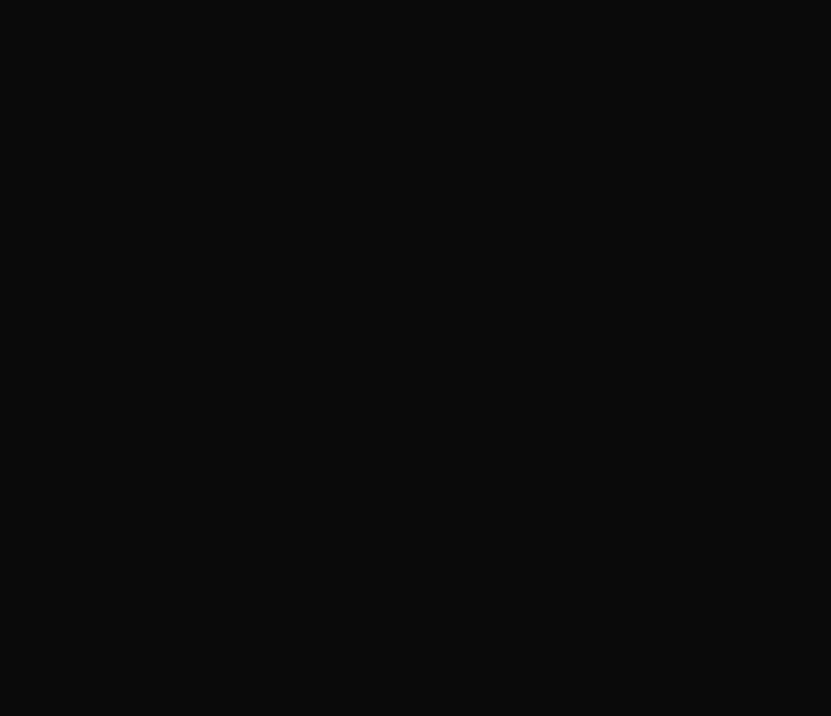
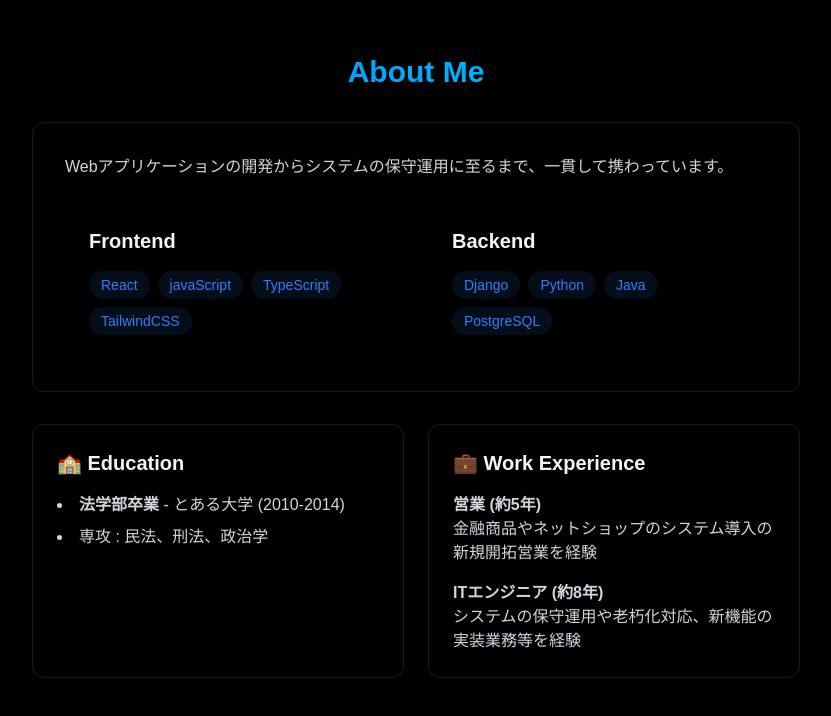
Before and after one commit to kametaro1210/react-portfolio-design, a React (Vite) app: page / in a window 1280 px wide. Shown: the part 834-1550 px from the top of the page, without its empty margins (224-1055 px from the left). Before the commit the page ends 800 px from the top, so only its background shows below. Built offline with nearby package versions, Linux system fonts and the light colour scheme.

Commit message:
About画面実装

```diff
--- a/src/App.tsx
+++ b/src/App.tsx
@@ -2,6 +2,7 @@
 import { LoadingScreen } from "./components/LoadingScreen";
 import { MobileMenu } from "./components/MobileMenu";
 import { Navbar } from "./components/Navbar";
+import { About } from "./components/section/About";
 import { Home } from "./components/section/Home";
 import "./index.css";
 
@@ -32,6 +33,7 @@
         <MobileMenu menuOpen={menuOpen} setMenuOpen={setMenuOpen} />
 
         <Home />
+        <About />
 
       </div>
     </>
--- /dev/null
+++ b/src/components/section/About.tsx
@@ -0,0 +1,109 @@
+
+export const About = () => {
+
+  const frontendSkills: string[] = [
+    "React",
+    "javaScript",
+    "TypeScript",
+    "TailwindCSS",
+  ];
+
+  const backendSkills: string[] = [
+    "Django",
+    "Python",
+    "Java",
+    "PostgreSQL",
+  ];
+
+  return (
+
+    <section
+      id="about"
+      className="min-h-screen flex items-center justify-center px-4 py-16 sm:px-6 sm:py-20"
+    >
+
+        <div className="w-full max-w-3xl mx-auto">
+          <h2 className="text-2xl sm:text-3xl font-bold mb-6 sm:mb-8 bg-linear-to-r from-blue-500 to-cyan-400 bg-clip-text text-transparent text-center">
+            About Me
+          </h2>
+
+          <div className="rounded-xl p-4 sm:p-8 border-white/10 border hover:-translate-y-1 transition-all">
+            <p className="text-sm sm:text-base text-gray-300 mb-6">
+              Webアプリケーションの開発からシステムの保守運用に至るまで、一貫して携わっています。
+            </p>
+
+            <div className="grid grid-cols-1 md:grid-cols-2 gap-4 sm:gap-6">
+              <div className="min-w-0 rounded-xl p-4 sm:p-6 hover:-translate-y-1 transition-all">
+                <h3 className="text-lg sm:text-xl font-bold mb-4"> Frontend</h3>
+                <div className="flex flex-wrap gap-2">
+                  {frontendSkills.map((f_tech) => (
+                    <span
+                      key={f_tech}
+                      className="bg-blue-500/10 text-blue-500 py-1 px-3 rounded-full text-sm hover:bg-blue-500/20
+                                    hover:shadow-[0_2px_8px_rgba(59,130,246,0.2)] transition"
+                    >
+                      {f_tech}
+                    </span>
+                  ))}
+                </div>
+              </div>
+
+              <div className="min-w-0 rounded-xl p-4 sm:p-6 hover:-translate-y-1 transition-all">
+                <h3 className="text-lg sm:text-xl font-bold mb-4"> Backend</h3>
+                <div className="flex flex-wrap gap-2">
+                  {backendSkills.map((b_tech) => (
+                    <span
+                      key={b_tech}
+                      className="bg-blue-500/10 text-blue-500 py-1 px-3 rounded-full text-sm hover:bg-blue-500/20
+                                    hover:shadow-[0_2px_8px_rgba(59,130,2246,0.2)] transition"
+                    >
+                      {b_tech}
+                    </span>
+                  ))}
+                </div>
+              </div>
+            </div>
+          </div>
+
+          <div className="grid grid-cols-1 md:grid-cols-2 gap-4 sm:gap-6 mt-6 sm:mt-8">
+            <div className="min-w-0 p-4 sm:p-6 rounded-xl border-white/10 border hover:-translate-y-1 transition-all">
+              <h3 className="text-lg sm:text-xl font-bold mb-4"> 🏫 Education </h3>
+              <ul className="list-disc list-inside text-sm sm:text-base text-gray-300 space-y-2">
+                <li>
+                  <strong>法学部卒業</strong> - とある大学 (2010-2014)
+                </li>
+                <li>
+                  専攻 : 民法、刑法、政治学
+                </li>
+              </ul>
+            </div>
+
+            <div className="min-w-0 p-4 sm:p-6 rounded-xl border-white/10 border hover:-translate-y-1 transition-all">
+              <h3 className="text-lg sm:text-xl font-bold mb-4"> 💼 Work Experience </h3>
+              <div className="space-y-4 text-sm sm:text-base text-gray-300">
+                <div>
+                  <h4 className="font-semibold">
+                    営業 (約5年)
+                  </h4>
+                  <p>
+                    金融商品やネットショップのシステム導入の新規開拓営業を経験
+                  </p>
+                </div>
+
+                <div>
+                  <h4 className="font-semibold">
+                    ITエンジニア (約8年)
+                  </h4>
+                  <p>
+                    システムの保守運用や老朽化対応、新機能の実装業務等を経験
+                  </p>
+                </div>
+              </div>
+            </div>
+
+          </div>
+        </div>
+
+    </section>
+  );
+}
```
